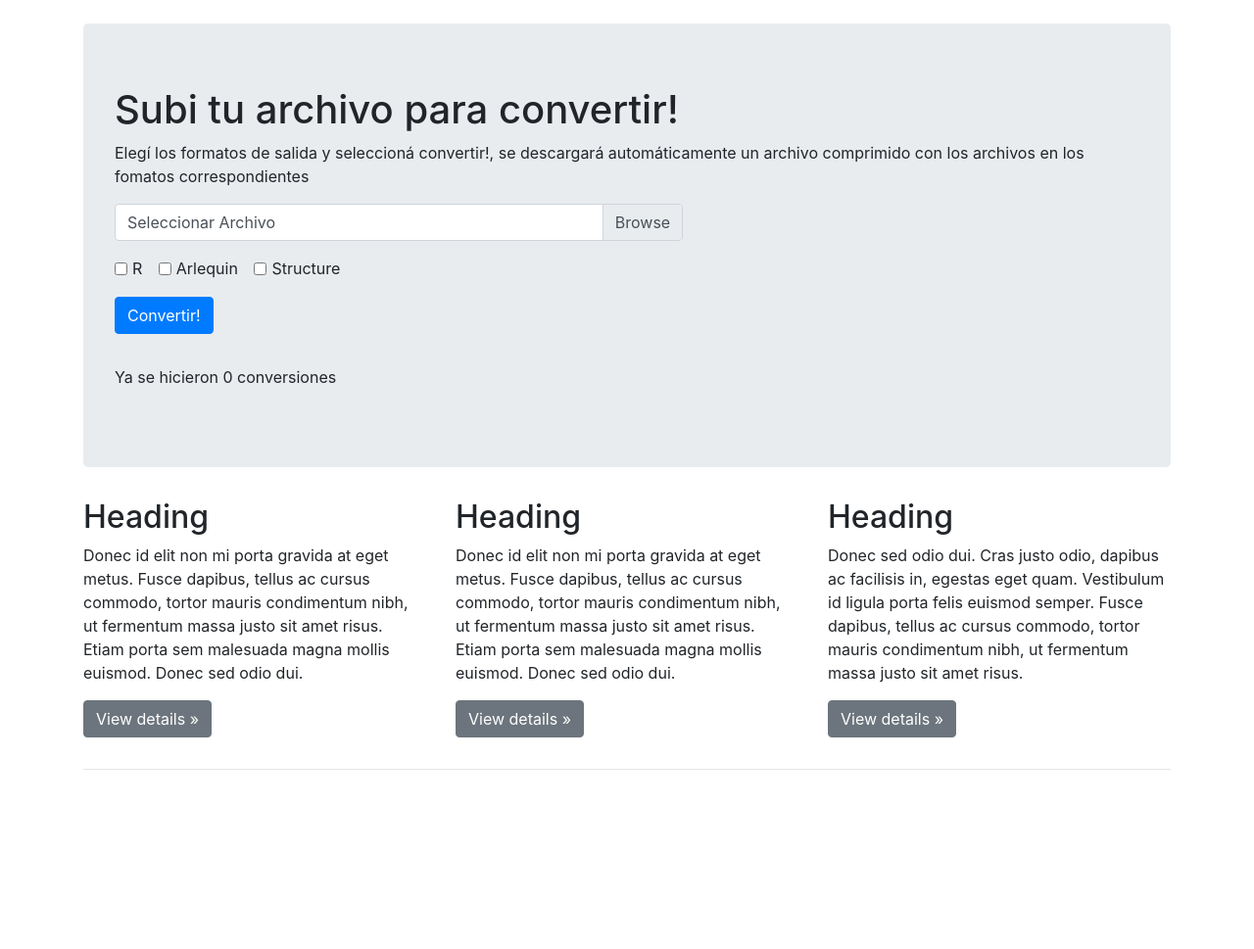
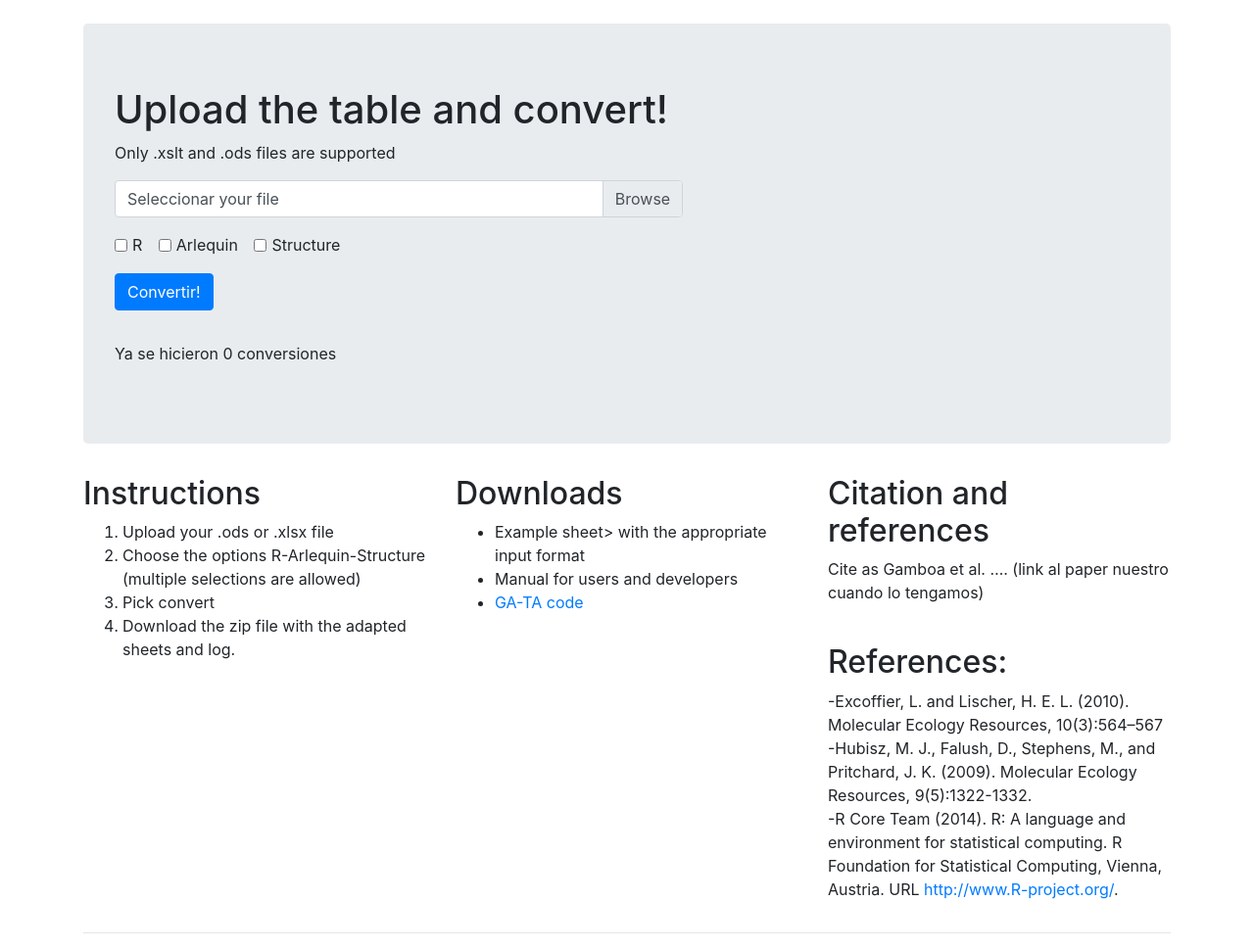
Before and after one commit to santimda/GA-TA, a Django app: page / in a window 1280 px wide. Shown: the part 56-1025 px from the top of the page at 98% size. Before the commit the page ends 842 px from the top, so only its background shows below. Run offline with Django 3.2, Linux system fonts and the light colour scheme; data comes from the database, SQL or seed files in the repository; some libraries are stand-ins or nearby versions.

Commit message:
Se actualizaron los textos de la aplicación y ahora se hace un redirect a /download al momento de convertir el archivo

```diff
--- a/gataConverter/templates/gataConverter/index.html
+++ b/gataConverter/templates/gataConverter/index.html
@@ -35,16 +35,14 @@
     <main role="main" class="container">
         <div class="jumbotron">
 
-            <h1>Subi tu archivo para convertir!</h1>
-            <p>Elegí los formatos de salida y seleccioná convertir!, se descargará automáticamente un
-            archivo comprimido con los archivos en los fomatos correspondientes
-            </p>
+            <h1>Upload the table and convert!</h1>
+            <p>Only .xslt and .ods files are supported</p>
             <form method="post" enctype="multipart/form-data">
                 <div class="form-group row col-sm-7">
                     <div class="custom-file">
                         {% csrf_token %}
-                        <input required type="file" name="customFile" class="custom-file-input" id="customFile" lang="es">
-                        <label class="custom-file-label" id="fileLabel" for="customFile">Seleccionar Archivo</label>
+                        <input required type="file" name="customFile" class="custom-file-input" id="customFile">
+                        <label class="custom-file-label" id="fileLabel" for="customFile">Seleccionar your file</label>
                     </div>
                 </div>
 
@@ -83,19 +81,30 @@
         <!-- Example row of columns -->
         <div class="row">
           <div class="col-md-4">
-            <h2>Heading</h2>
-            <p>Donec id elit non mi porta gravida at eget metus. Fusce dapibus, tellus ac cursus commodo, tortor mauris condimentum nibh, ut fermentum massa justo sit amet risus. Etiam porta sem malesuada magna mollis euismod. Donec sed odio dui. </p>
-            <p><a class="btn btn-secondary" href="#" role="button">View details »</a></p>
+            <h2>Instructions</h2>
+            <ol>
+                <li>Upload your .ods or .xlsx file</li>
+                <li>Choose the options R-Arlequin-Structure (multiple selections are allowed)</li>
+                <li>Pick convert</li>
+                <li>Download the zip file with the adapted sheets and log.</li>
+            </ul>
           </div>
           <div class="col-md-4">
-            <h2>Heading</h2>
-            <p>Donec id elit non mi porta gravida at eget metus. Fusce dapibus, tellus ac cursus commodo, tortor mauris condimentum nibh, ut fermentum massa justo sit amet risus. Etiam porta sem malesuada magna mollis euismod. Donec sed odio dui. </p>
-            <p><a class="btn btn-secondary" href="#" role="button">View details »</a></p>
+            <h2>Downloads</h2>
+            <ul>
+                <li><a>Example sheet</a>> with the appropriate input format</li>
+                <li><a>Manual </a>for users and developers</li>
+                <li><a href="https://github.com/fedelopezar/GA-TA">GA-TA code</a></li>
+            </ul>
           </div>
           <div class="col-md-4">
-            <h2>Heading</h2>
-            <p>Donec sed odio dui. Cras justo odio, dapibus ac facilisis in, egestas eget quam. Vestibulum id ligula porta felis euismod semper. Fusce dapibus, tellus ac cursus commodo, tortor mauris condimentum nibh, ut fermentum massa justo sit amet risus.</p>
-            <p><a class="btn btn-secondary" href="#" role="button">View details »</a></p>
+            <h2>Citation and references</h2>
+            <p>Cite as Gamboa et al. …. (link al paper nuestro cuando lo tengamos)</p><br>
+            <h2>References:</h2>
+            <p>-Excoffier, L. and Lischer, H. E. L. (2010). Molecular Ecology Resources, 10(3):564–567 <br>
+                -Hubisz, M. J., Falush, D., Stephens, M., and Pritchard, J. K. (2009). Molecular Ecology Resources, 9(5):1322-1332.<br>
+                -R Core Team (2014). R: A language and environment for statistical computing. R Foundation for Statistical Computing, Vienna, Austria. URL <a href="http://www.R-project.org/">http://www.R-project.org/</a>.
+            </p>
           </div>
         </div>
 
@@ -104,6 +113,7 @@
       </div>
 
     {% load static %}
+    <!--<script src="{% static 'gataConverter/jqueryFileDownload.js' %}" type="text/javascript"></script> -->
     <script src="{% static 'gataConverter/functions.js' %}" type="text/javascript"></script>
 </body>
 </html>
--- a/gataConverter/urls.py
+++ b/gataConverter/urls.py
@@ -6,4 +6,5 @@ from . import views
 
 urlpatterns = [
     path('', views.index, name='index'),
+    path('download', views.downloadFile, name='download'),
 ]
--- a/gataConverter/views.py
+++ b/gataConverter/views.py
@@ -5,6 +5,7 @@ from django.template import loader
 from gataConverter.converter import Converter
 from .models import Downloads
 from xlrd import XLRDError
+from django.urls import reverse
 
 # Create your views here.
 def index(request):
@@ -20,12 +21,12 @@ def index(request):
         if formats:
             print (formats)
             try:
-                zipFile = Converter(file,formats).convert()
-                downloads.total+=1
-                downloads.save()
-                return download(zipFile)
+                Converter(file,formats).convert()
+                return HttpResponseRedirect(reverse('download'))
             except XLRDError:
                 errorMsg = "Formato de archivo incorrecto, el archivo debe ser .xslx o .ods"
+            except:
+                 errorMsg = "Ocurrió un error en la conversión, intente nuevamente"
         else:
             errorMsg = "Debe elegir algún formato de salida"
 
@@ -36,3 +37,13 @@ def download(file):
     response = HttpResponse(file, content_type="application/zip")
     response['Content-Disposition'] = 'inline; filename=' + "formated-files.zip"
     return response
+
+def downloadFile(request):
+    try:
+        zipFile = Converter().getAndDeleteZipFile()
+        downloads = get_list_or_404(Downloads)[0]
+        downloads.total+=1
+        downloads.save()
+        return download(zipFile)
+    except FileNotFoundError:
+        raise Http404
```
Also changed, not shown: gataConverter/converter.py (+12 -2 lines), gataConverter/static/gataConverter/functions.js (+13 -0 lines).
